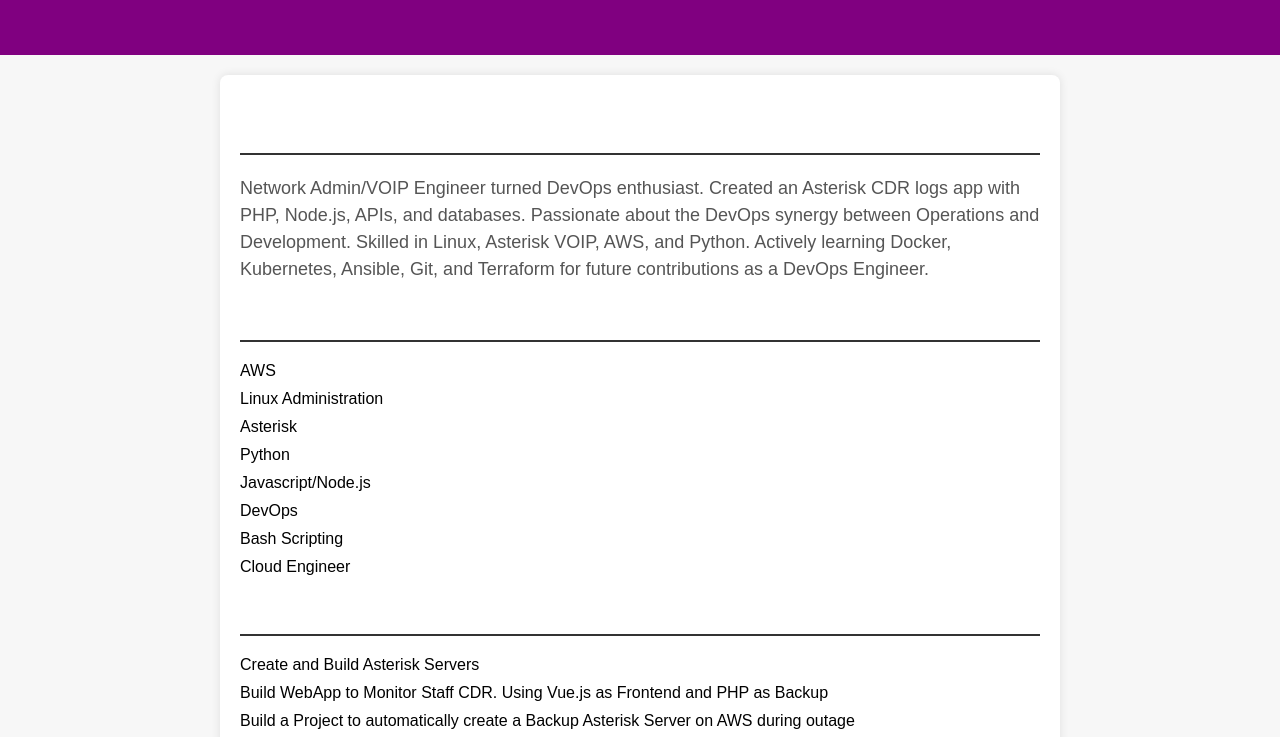
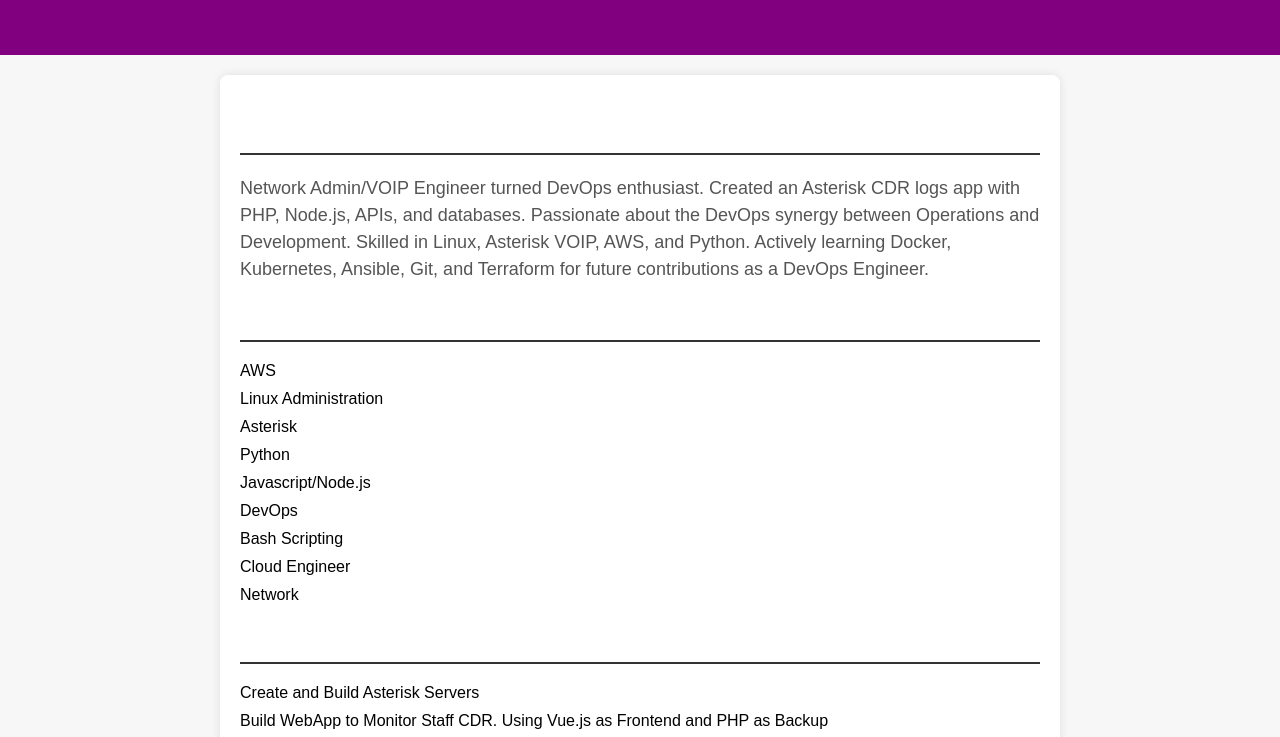
Before and after one commit to robudexIT/resume-aws, a plain HTML site: page frontend/index.html in a window 1280 px wide. Shown: the part 286-1023 px from the top of the page. Drawn offline with Linux system fonts and the light colour scheme; no server answers.

Commit message:
update index.html

```diff
--- a/frontend/index.html
+++ b/frontend/index.html
@@ -103,6 +103,7 @@
             <li>DevOps</li>
             <li>Bash Scripting</li>
             <li>Cloud Engineer</li>
+            <li>Network</li>
         </ul>
 
         <h2>Projects</h2>
```
